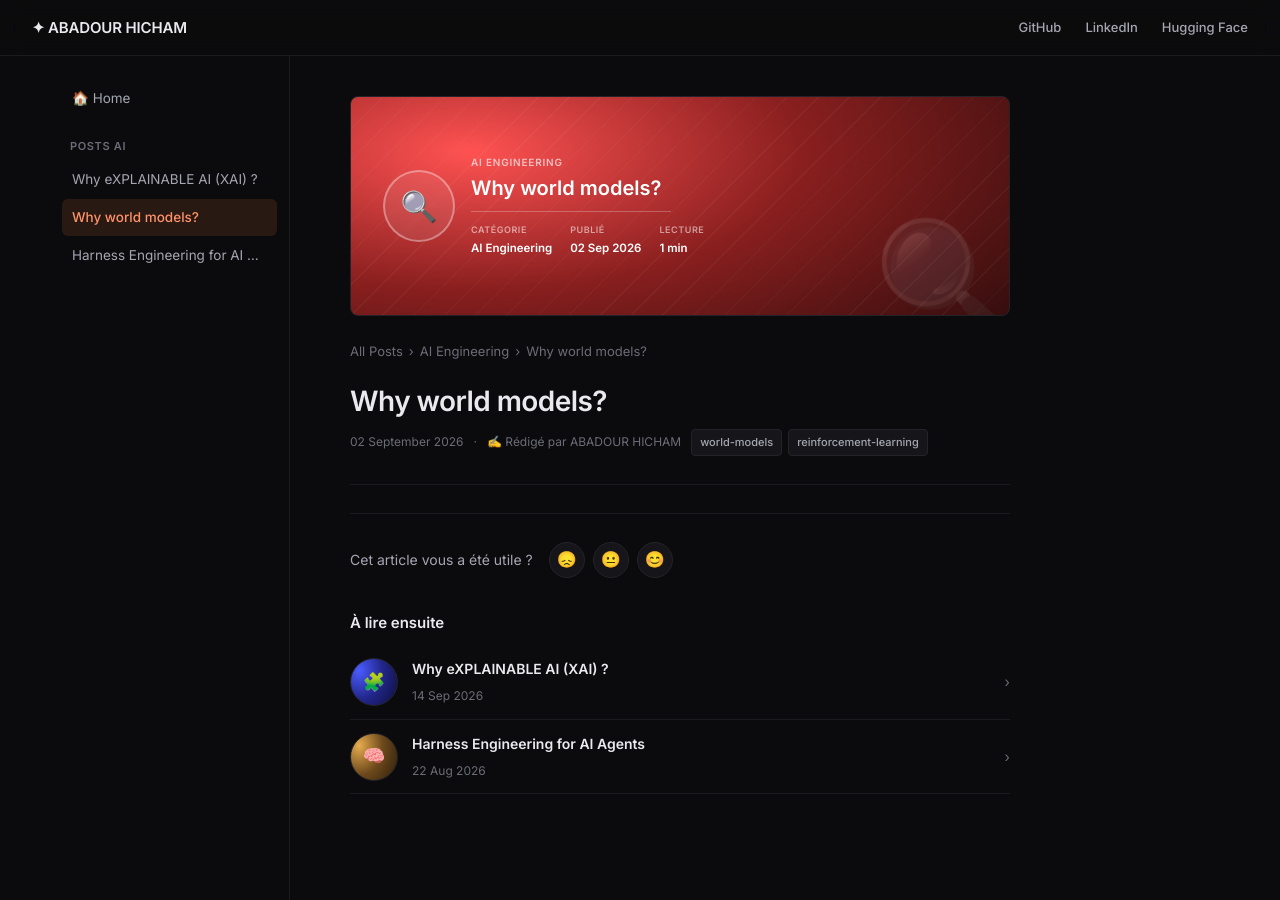
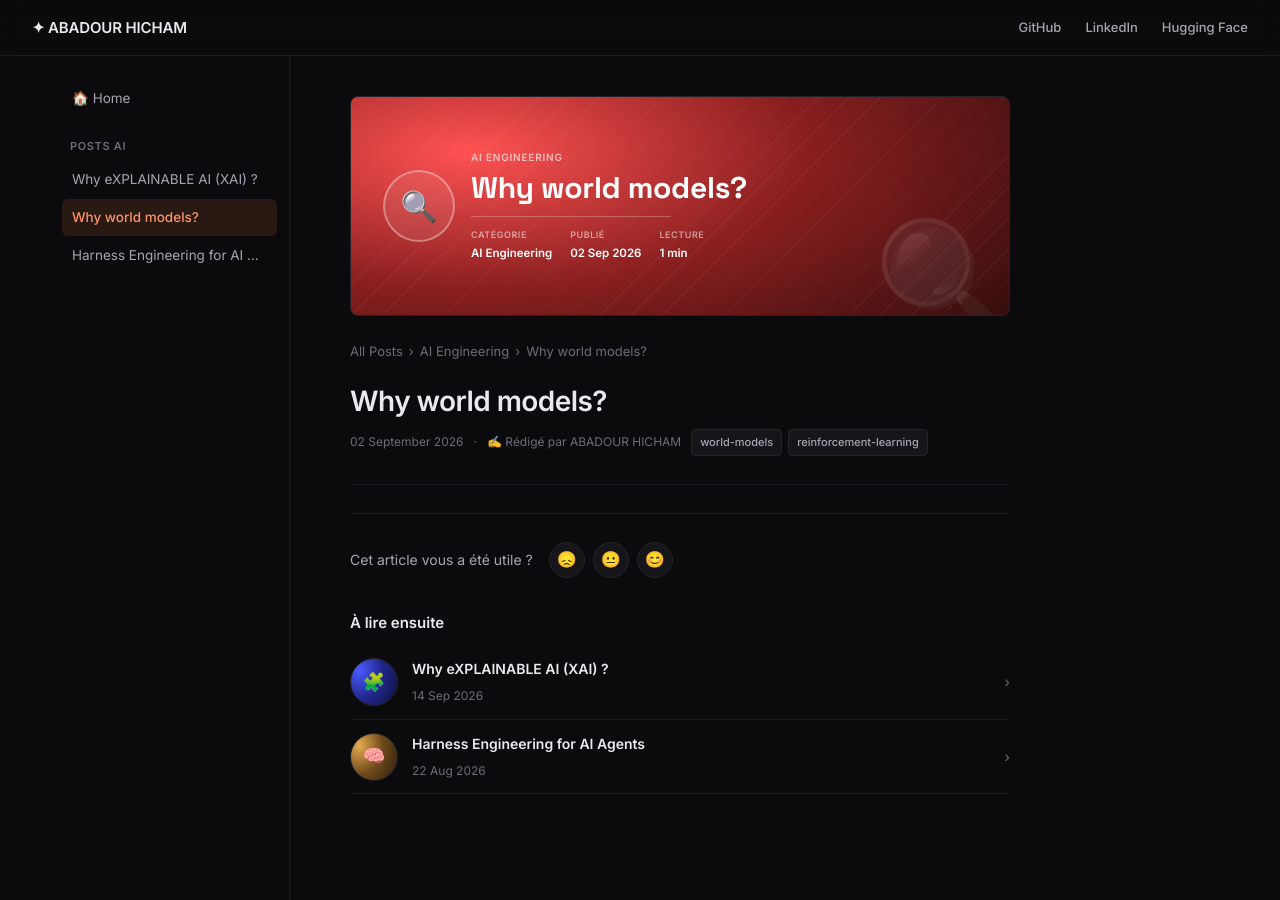
Before and after one commit to Apyhtml20/Docs.io, a Jekyll site: the page built from docs/_posts/2026-09-02-Why-World-Models.md, in a window 1280 px wide. Built offline with Jekyll 4.4.1, drawn with Linux system fonts in a browser that asks for light colours.

Commit message:
Adding and fixing the design

```diff
--- a/docs/_layouts/default.html
+++ b/docs/_layouts/default.html
@@ -8,7 +8,7 @@
   <title>{% if page.title %}{{ page.title }} — {% endif %}{{ site.title }}</title>
   <meta name="description" content="{{ page.excerpt | default: site.description | strip_html | truncate: 160 }}" />
   <link rel="preconnect" href="https://fonts.googleapis.com" />
-  <link href="https://fonts.googleapis.com/css2?family=Inter:wght@400;500;600&family=JetBrains+Mono:wght@400;500&display=swap" rel="stylesheet" />
+  <link href="https://fonts.googleapis.com/css2?family=Inter:wght@400;500;600&family=Space+Grotesk:wght@600;700&family=JetBrains+Mono:wght@400;500&display=swap" rel="stylesheet" />
   <link rel="stylesheet" href="{{ '/assets/css/style.css' | relative_url }}" />
 </head>
 <body>
--- a/docs/assets/css/style.css
+++ b/docs/assets/css/style.css
@@ -413,7 +413,13 @@ a:hover { color: var(--accent-strong); text-decoration: underline; }
 
 .post-cover-card.size-hero { width: 100%; min-height: 220px; margin-bottom: 24px; padding: 0 32px; }
 .post-cover-card.size-hero .post-cover-icon { width: 72px; height: 72px; font-size: 30px; }
-.post-cover-card.size-hero .post-cover-title { font-size: 20px; }
+.post-cover-card.size-hero .post-cover-title {
+  font-family: 'Space Grotesk', 'Inter', sans-serif;
+  font-size: 30px;
+  font-weight: 700;
+  letter-spacing: -0.01em;
+  line-height: 1.2;
+}
 
 /* Compact badge used in tight list rows (e.g. "À lire ensuite") */
 .cover-badge {
```
